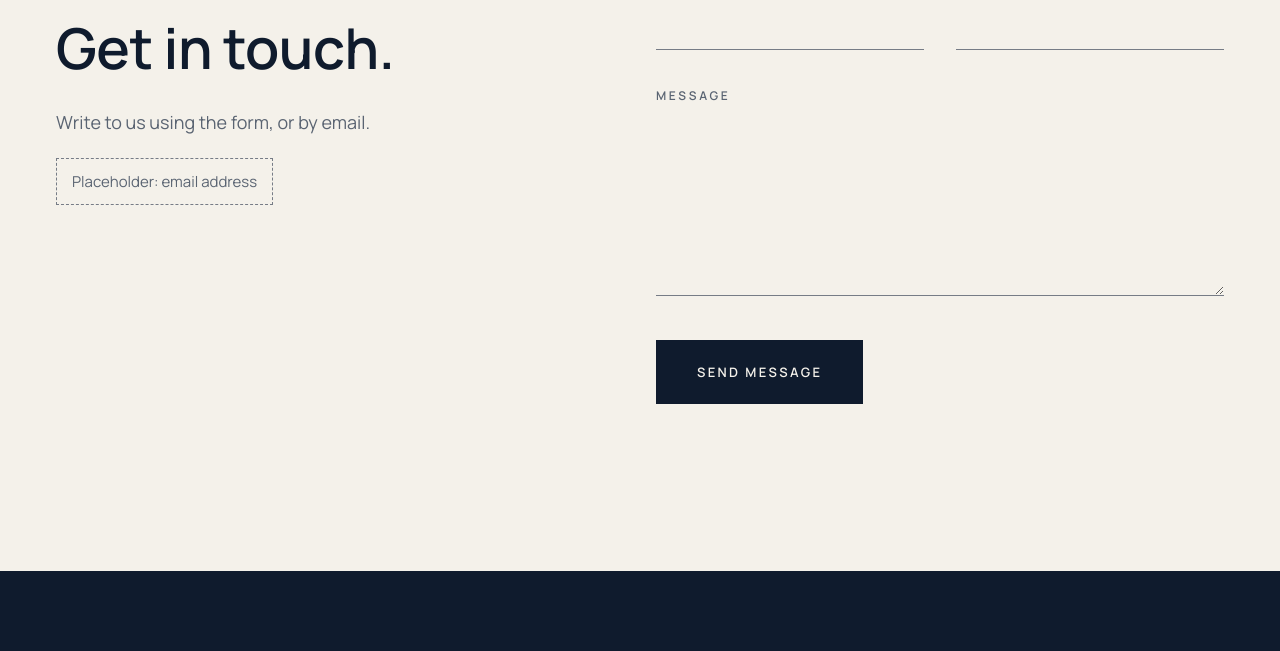
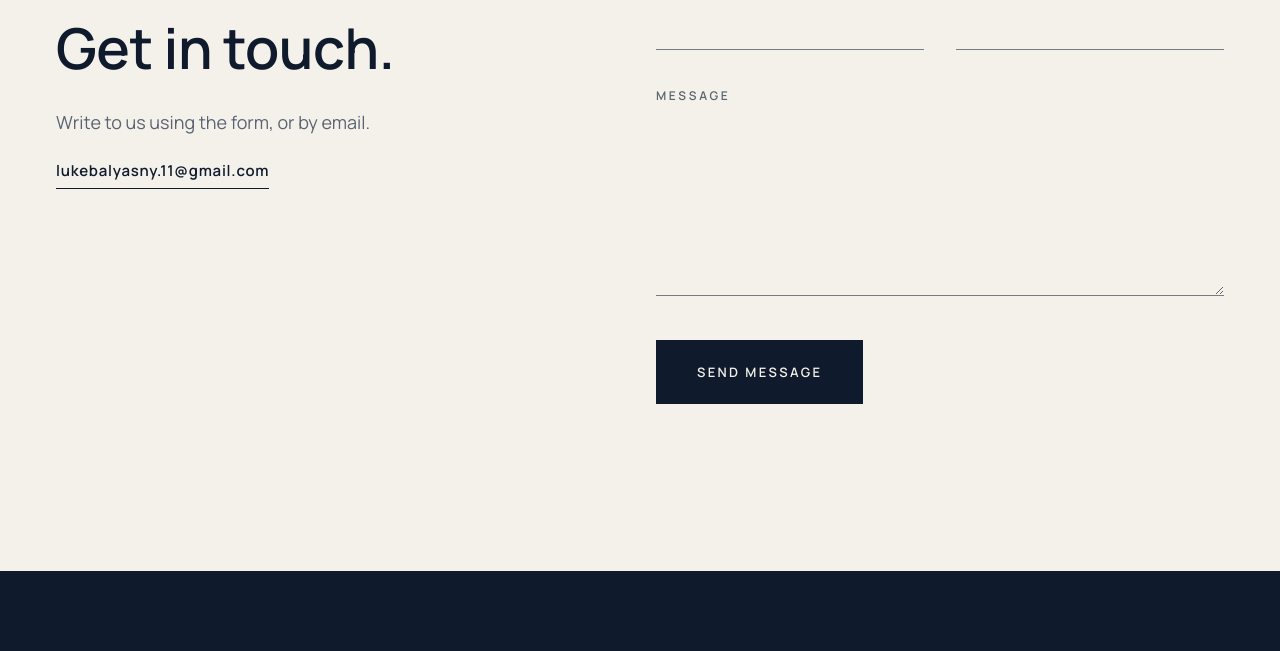
Before and after one commit to lukeb2222/bb-technology-holdings, a plain HTML site: page index.html in a window 1280 px wide. Shown: the part 4480-5131 px from the top of the page. Drawn offline with Linux system fonts and the light colour scheme.

Commit message:
Add contact email address
Co-Authored-By: Claude Fable 5.2 <noreply@anthropic.com>

```diff
--- a/index.html
+++ b/index.html
@@ -237,9 +237,7 @@
           <h2 id="contact-title" data-split data-reveal="trigger">Get in touch.</h2>
           <div data-reveal>
             <p class="section__note">Write to us using the form, or by email.</p>
-            <!-- TODO: replace with the real address, e.g.
-                 <a class="text-link" href="mailto:hello@yourdomain.com">hello@yourdomain.com</a> -->
-            <p class="placeholder">Placeholder: email address</p>
+            <p><a class="text-link" href="mailto:lukebalyasny.11@gmail.com">lukebalyasny.11@gmail.com</a></p>
           </div>
         </header>
         <div class="section__body">
```
